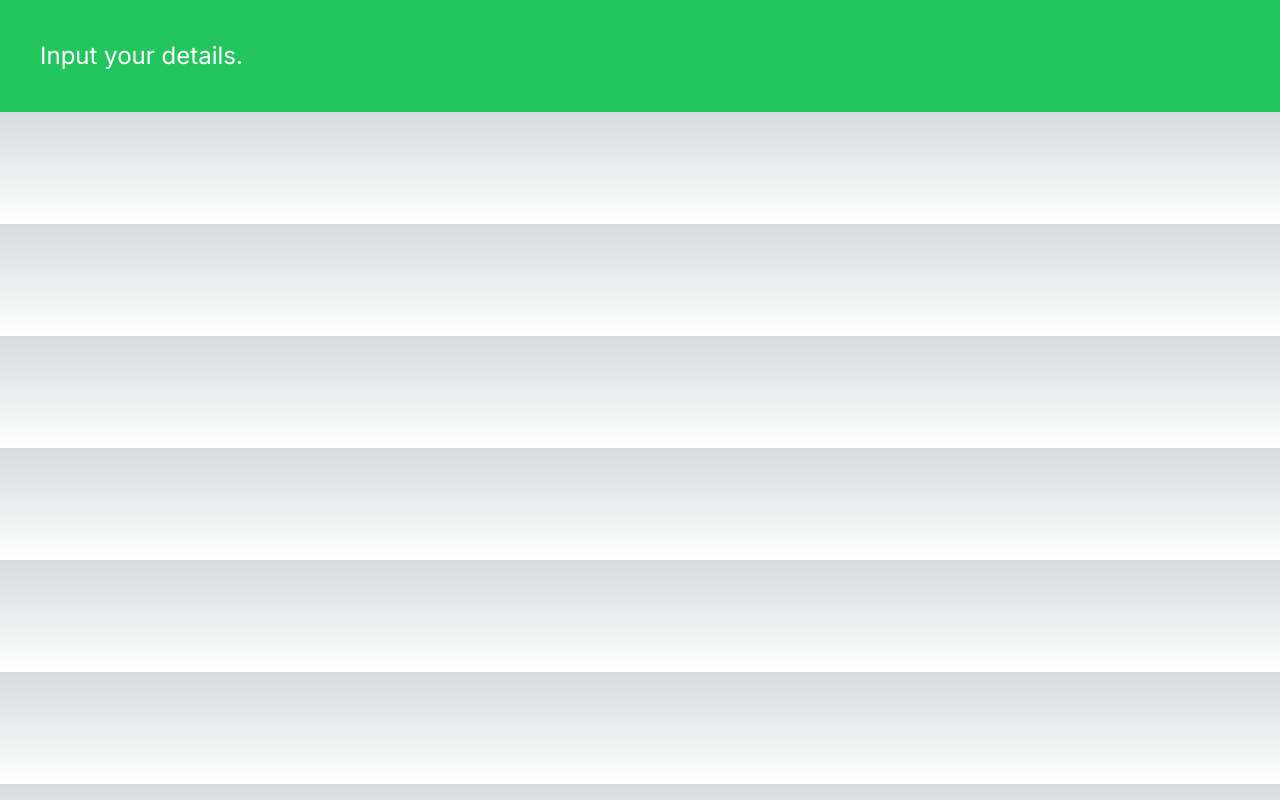
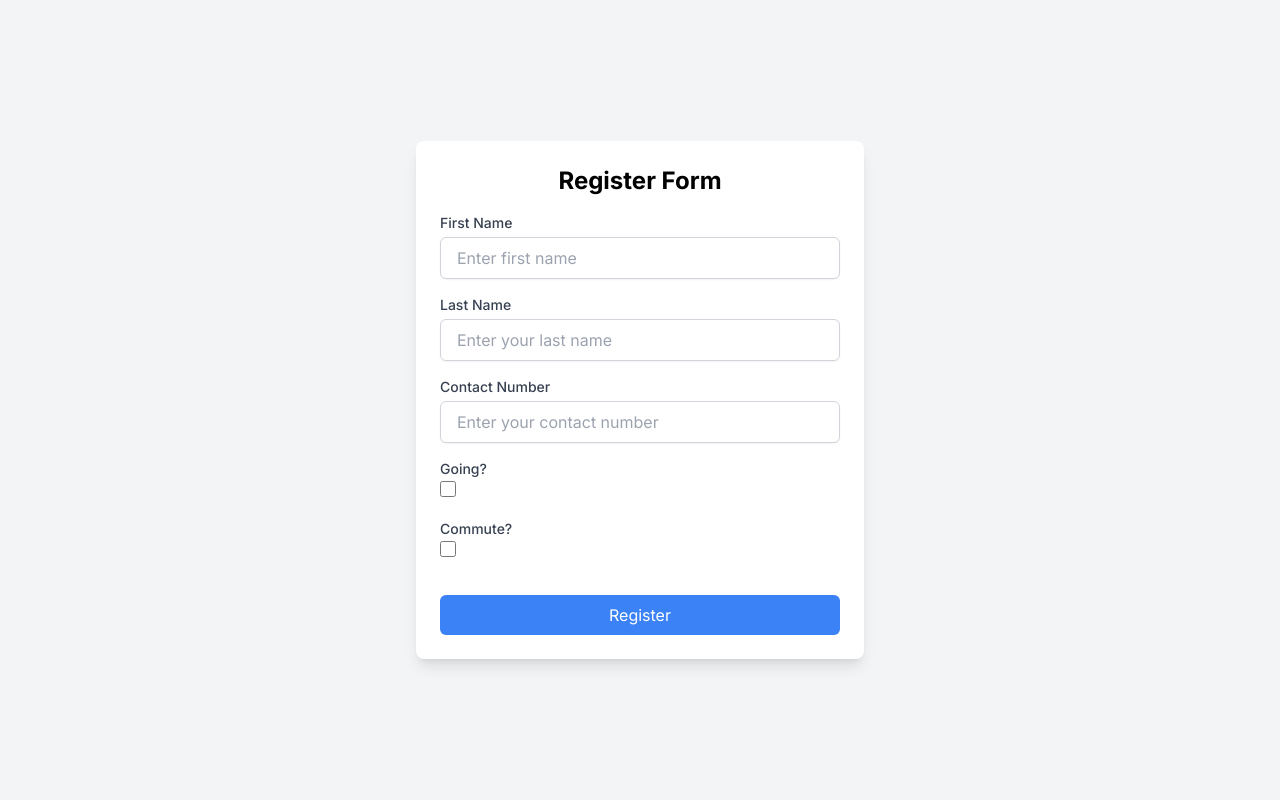
Before and after one commit to JKCHacking/rsvp_app, a Next.js app in the folder frontend/: page /registration in a window 1280 px wide. Built offline with nearby package versions, Linux system fonts and the light colour scheme.

Commit message:
implementation of registration component and registration page

```diff
--- a/frontend/app/registration/page.tsx
+++ b/frontend/app/registration/page.tsx
@@ -1,7 +1,107 @@
+"use client"
+
+import React, { useState } from 'react';
+import Form from '../../components/form';
+
 export default function Registration() {
+    const [formData, setFormData] = useState({
+        firstName: '',
+        lastName: '',
+        going: false,
+        commute: false,
+        contactNumber: ''
+    });
+
+    const handleChange = (e: React.ChangeEvent<HTMLInputElement>) => {
+        const { name, type, checked, value } = e.target;
+        setFormData((prev) => ({
+            ...prev,
+            [name]: type === 'checkbox' ? checked : value,
+        }));
+    };
+
+    const handleSubmit = (e: React.FormEvent) => {
+        e.preventDefault();
+        // Handle form submission
+        console.log(formData);
+    };
+
     return (
-        <p className="p-10 bg-green-500 text-white text-2xl">
-            Input your details.
-        </p>
+        <div className="flex items-center justify-center min-h-screen bg-gray-100">
+            <div className="bg-white p-6 rounded-lg shadow-lg max-w-md w-full space-y-4">
+                <h2 className="text-2xl font-bold text-center">Register Form</h2>
+                <Form onSubmit={handleSubmit}>
+                    <div>
+                        <label htmlFor="firstName" className="block text-sm font-medium text-gray-700">First Name</label>
+                        <input
+                            type="text"
+                            id="firstName"
+                            name="firstName"
+                            value={formData.firstName}
+                            onChange={handleChange}
+                            className="mt-1 block w-full px-4 py-2 border border-gray-300 rounded-md shadow-sm focus:outline-none focus:ring-blue-500 focus:border-blue-500"
+                            placeholder="Enter first name"
+                            required
+                        />
+                    </div>
+                    <div>
+                        <label htmlFor="lastName" className="block text-sm font-medium text-gray-700">Last Name</label>
+                        <input
+                            type="text"
+                            id="lastName"
+                            name="lastName"
+                            value={formData.lastName}
+                            onChange={handleChange}
+                            className="mt-1 block w-full px-4 py-2 border border-gray-300 rounded-md shadow-sm focus:outline-none focus:ring-blue-500 focus:border-blue-500"
+                            placeholder="Enter your last name"
+                            required
+                        />
+                    </div>
+                    <div>
+                        <label htmlFor="contactNumber" className="block text-sm font-medium text-gray-700">Contact Number</label>
+                        <input
+                            type="text"
+                            id="contactNumber"
+                            name="contactNumber"
+                            value={formData.contactNumber}
+                            onChange={handleChange}
+                            className="mt-1 block w-full px-4 py-2 border border-gray-300 rounded-md shadow-sm focus:outline-none focus:ring-blue-500 focus:border-blue-500"
+                            placeholder="Enter your contact number"
+                            required
+                        />
+                    </div>
+                    <div>
+                        <label htmlFor="going" className="block text-sm font-medium text-gray-700">Going?</label>
+                        <input
+                            type="checkbox"
+                            id="going"
+                            name="going"
+                            checked={formData.going}
+                            onChange={handleChange}
+                            className="h-4 w-4 text-blue-600 border-gray-300 rounded"
+                        />
+                    </div>
+                    <div>
+                        <label htmlFor="commute" className="block text-sm font-medium text-gray-700">Commute?</label>
+                        <input
+                            type="checkbox"
+                            id="commute"
+                            name="commute"
+                            checked={formData.commute}
+                            onChange={handleChange}
+                            className="h-4 w-4 text-blue-600 border-gray-300 rounded"
+                        />
+                    </div>
+                    <div className="pt-4">
+                        <button
+                            type="submit"
+                            className="w-full bg-blue-500 text-white px-4 py-2 rounded-md hover:bg-blue-600 transition duration-300"
+                        >
+                            Register
+                        </button>
+                    </div>
+                </Form>
+            </div>
+        </div>
     );
 }
--- a/frontend/components/form.tsx
+++ b/frontend/components/form.tsx
@@ -1,4 +1,4 @@
-import React, { ReactNode, FC } from 'react';
+import React, { ReactNode, FC, useState } from 'react';
 
 type FormProps = {
     children: ReactNode;
```
